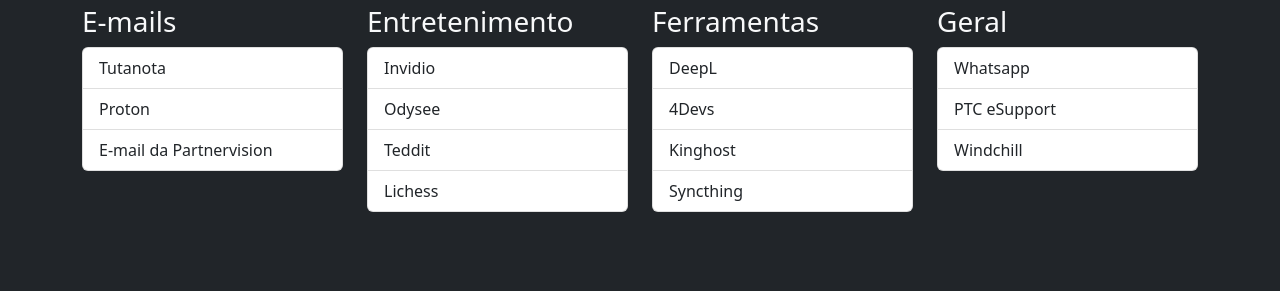
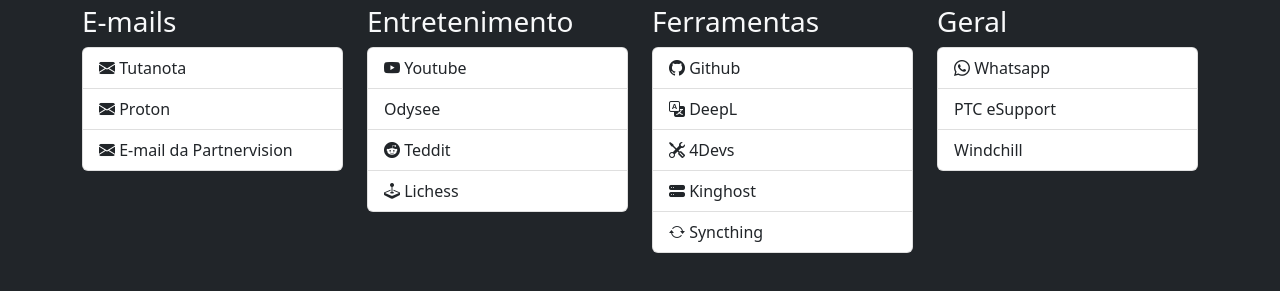
Before and after one commit to giovannins/homepage, a website: page index.html in a window 1280 px wide. Shown: the part 479-770 px from the top of the page. Drawn offline with nearby package versions, Linux system fonts and the light colour scheme.

Commit message:
Adicionado icones e link para o github

```diff
--- a/index.html
+++ b/index.html
@@ -1,6 +1,5 @@
 <!DOCTYPE html>
 <html lang="en">
-
     <head>
         <meta charset="UTF-8" />
         <meta http-equiv="X-UA-Compatible" content="IE=edge" />
@@ -33,64 +32,55 @@
                 <div class="col">
                     <h3>E-mails</h3>
                     <ul class="list-group">
-                    <a class="list-group-item text-decoration-none text-dark" href="https://mail.tutanota.com/">
-                        Tutanota </a>
+                        <a class="list-group-item text-decoration-none text-dark" href="https://mail.tutanota.com/"> <i class="bi bi-envelope-fill"></i> Tutanota </a>
 
-                    <a class="list-group-item text-decoration-none text-dark" href="https://account.proton.me/login">
-                        Proton </a>
+                        <a class="list-group-item text-decoration-none text-dark" href="https://account.proton.me/login"> <i class="bi bi-envelope-fill"></i> Proton </a>
 
-                    <a class="list-group-item text-decoration-none text-dark"
-                        href="https://outlook.office365.com/mail/"> E-mail da Partnervision </a>
+                        <a class="list-group-item text-decoration-none text-dark" href="https://outlook.office365.com/mail/">
+                            <i class="bi bi-envelope-fill"></i> E-mail da Partnervision
+                        </a>
                     </ul>
                 </div>
                 <div class="col">
                     <h3>Entretenimento</h3>
                     <ul class="list-group">
-                    <a class="list-group-item text-decoration-none text-dark" href="https://y.com.sb/feed/popular">
-                        Invidio </a>
+                        <a class="list-group-item text-decoration-none text-dark" href="https://www.youtube.com/"> <i class="bi bi-youtube"></i> Youtube </a>
 
                         <a class="list-group-item text-decoration-none text-dark" href="https://odysee.com/"> Odysee </a>
 
-                    <a class="list-group-item text-decoration-none text-dark" href="https://teddit.net/"> Teddit </a>
+                        <a class="list-group-item text-decoration-none text-dark" href="https://teddit.net/"> <i class="bi bi-reddit"></i> Teddit </a>
 
-                    <a class="list-group-item text-decoration-none text-dark" href="https://lichess.org/"> Lichess </a>
+                        <a class="list-group-item text-decoration-none text-dark" href="https://lichess.org/"> <i class="bi bi-joystick"></i> Lichess </a>
                     </ul>
                 </div>
 
                 <div class="col">
                     <h3>Ferramentas</h3>
                     <ul class="list-group">
-                    <a class="list-group-item text-decoration-none text-dark" href="https://www.deepl.com/translator">
-                        DeepL </a>
+                        <a class="list-group-item text-decoration-none text-dark" href="https://github.com/giovannins"> <i class="bi bi-github"></i> Github </a>
 
-                    <a class="list-group-item text-decoration-none text-dark" href="https://4devs.com.br"> 4Devs </a>
+                        <a class="list-group-item text-decoration-none text-dark" href="https://www.deepl.com/translator"> <i class="bi bi-translate"></i> DeepL </a>
 
-                    <a class="list-group-item text-decoration-none text-dark" href="https://login.kinghost.com.br/">
-                        Kinghost </a>
+                        <a class="list-group-item text-decoration-none text-dark" href="https://4devs.com.br"> <i class="bi bi-tools"></i> 4Devs </a>
 
-                    <a class="list-group-item text-decoration-none text-dark" href="http://127.0.0.1:8443"> Syncthing
-                    </a>
+                        <a class="list-group-item text-decoration-none text-dark" href="https://login.kinghost.com.br/"> <i class="bi bi-hdd-stack-fill"></i> Kinghost </a>
+
+                        <a class="list-group-item text-decoration-none text-dark" href="http://127.0.0.1:8443"> <i class="bi bi-arrow-repeat"></i> Syncthing </a>
                     </ul>
                 </div>
 
                 <div class="col">
                     <h3>Geral</h3>
                     <ul class="list-group">
-                    <a class="list-group-item text-decoration-none text-dark" href="https://web.whatsapp.com/"> Whatsapp
-                    </a>
+                        <a class="list-group-item text-decoration-none text-dark" href="https://web.whatsapp.com/"> <i class="bi bi-whatsapp"></i> Whatsapp </a>
 
-                    <a class="list-group-item text-decoration-none text-dark" href="https://www.ptc.com/en/support/">
-                        PTC eSupport </a>
+                        <a class="list-group-item text-decoration-none text-dark" href="https://www.ptc.com/en/support/"> PTC eSupport </a>
 
-                    <a class="list-group-item text-decoration-none text-dark"
-                        href="http://windchill.partnervision.com.br/"> Windchill </a>
+                        <a class="list-group-item text-decoration-none text-dark" href="http://windchill.partnervision.com.br/"> Windchill </a>
                     </ul>
                 </div>
             </div>
         </div>
-    <script src="https://cdn.jsdelivr.net/npm/bootstrap@5.2.1/dist/js/bootstrap.bundle.min.js"
-        integrity="sha384-u1OknCvxWvY5kfmNBILK2hRnQC3Pr17a+RTT6rIHI7NnikvbZlHgTPOOmMi466C8"
-        crossorigin="anonymous"></script>
+        <script src="https://cdn.jsdelivr.net/npm/bootstrap@5.2.1/dist/js/bootstrap.bundle.min.js"></script>
     </body>
-
 </html>
```
Lines whose indentation alone changed are shown as unchanged.
